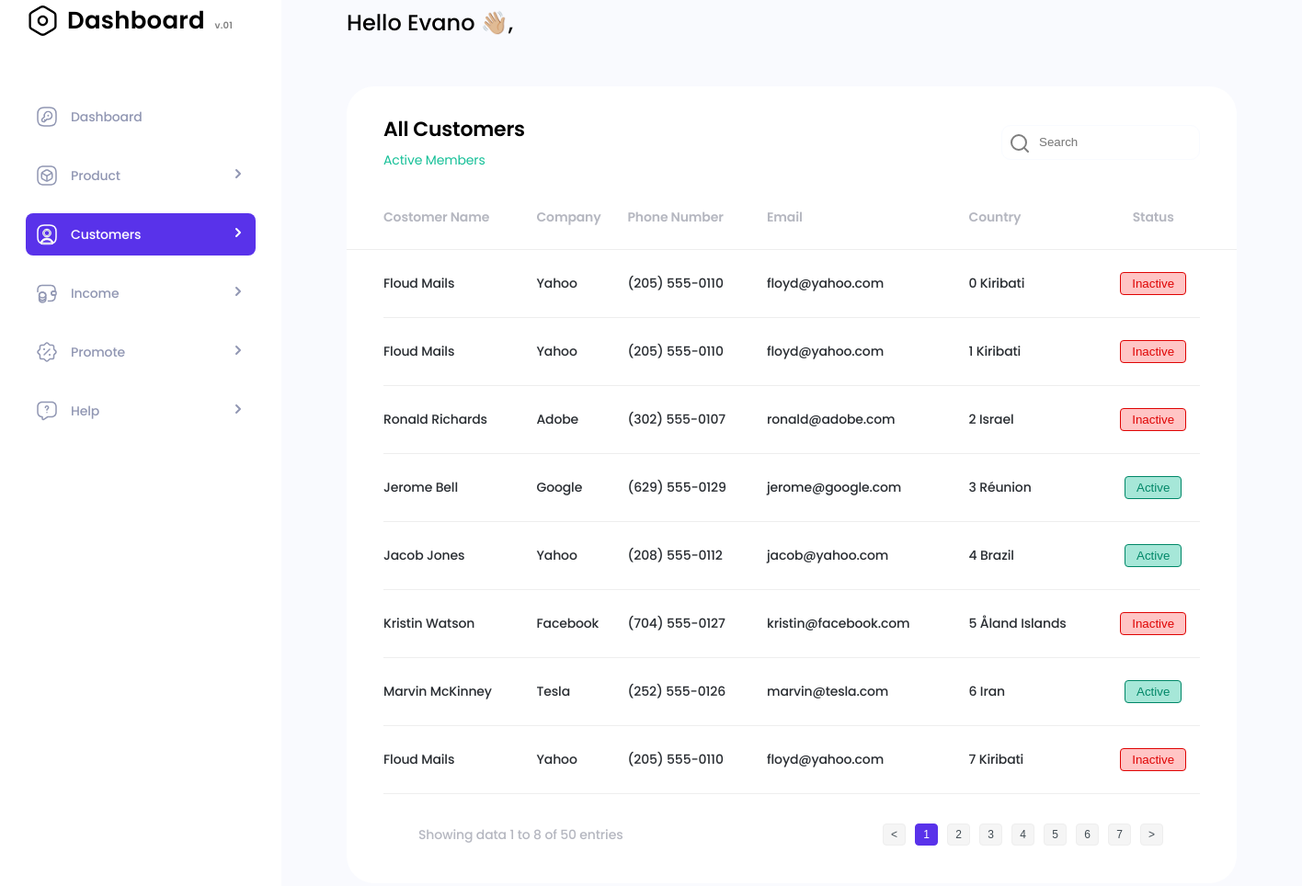
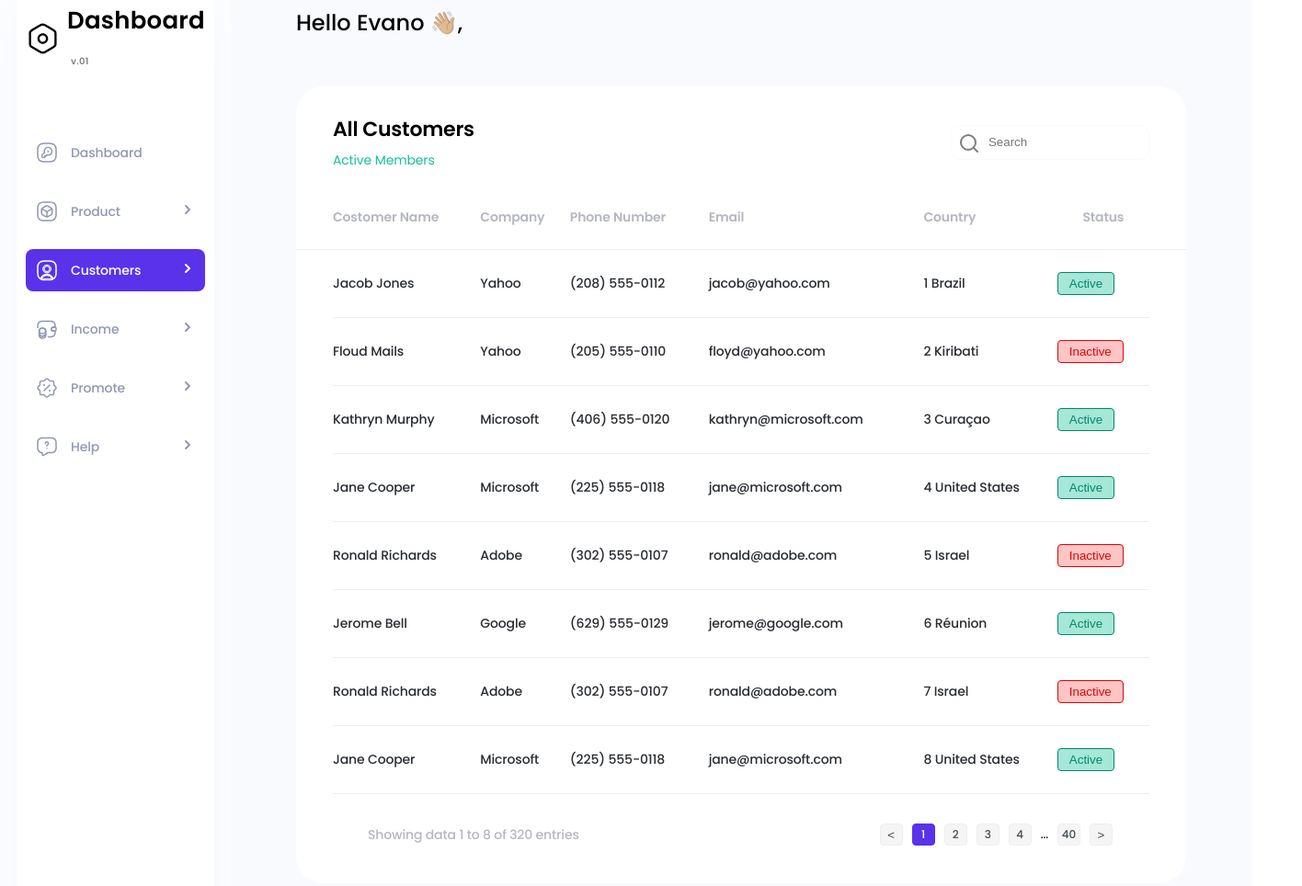
Before and after one commit to AndreyTara/exerciseInterviewFirst, a plain HTML site: page index.html in a window 1280 px wide. Shown: the part 34-998 px from the top of the page at 92% size, 1416 px wide, since content can reach past the window. Drawn offline with Linux system fonts and the light colour scheme.

Commit message:
Add-Point-pagination-add-module-js

```diff
--- a/assets/css/style.css
+++ b/assets/css/style.css
@@ -16,6 +16,9 @@ ol {
 a {
 	text-decoration: none;
 	color: inherit;
+	margin: 0;
+	padding: 0;
+	border: none;
 }
 
 p,
@@ -35,23 +38,14 @@ caption {
 }
 
 body {
-	margin: 0 auto;
+	margin: 0;
 }
 
-.visually-hidden {
-	display: none;
-	/* position: absolute;
-	width: 1px;
-	height: 1px;
-	margin: -1px;
-	border: 0;
-	padding: 0;
+button {
+	border: none;
+	display: block;
+}
 
-	white-space: nowrap;
-	clip-path: inset(100%);
-	clip: rect(0 0 0 0);
-	overflow: hidden; */
-}
 
 .wrapper {
 	display: flex;
@@ -60,19 +54,24 @@ body {
 	line-height: 1.2;
 	font-size: 500;
 	background-color: #FFFFFF;
-	margin: auto;
+	max-width: 1440px;
+	width: 100%;
+	margin: 0 auto;
 }
 
 .header {
-	padding: 0;
-	width: 306px;
-	height: 1198px;
+	margin: 27px 18px;
+	padding: 10px;
+	max-width: 306px;
+	width: 100%;
 	box-shadow: 0px 10px 60px 0px #E2ECF980;
 }
 
 .header-container {
-	margin: 37px 28px 37px 28px;
-	background-color: #FFFFFF;
+	display: flex;
+	flex-direction: column;
+	align-items: center;
+	justify-content: center;
 }
 
 .header-nav {
@@ -118,7 +117,8 @@ body {
 }
 
 .header-item {
-	width: 250px;
+	max-width: 250px;
+	width: 100%;
 	height: 46px;
 }
 
@@ -199,7 +199,7 @@ body {
 	color: #000;
 }
 
-.header-user-employment {
+.header-user-employee {
 	font-size: 12px;
 	font-weight: 400;
 	line-height: 1.5;
@@ -377,44 +377,55 @@ body {
 	margin: 0 auto 0 0;
 }
 
-.main-costumers-button-nav-slide {
+.main-costumers-pagination-container {
 	display: flex;
-	align-items: center;
+	gap: 10px;
 	margin: 0 0 0 auto;
-	gap: 10px;
 }
 
-.main-costumers-button-count-slide {
+
+.main-costumers-paganation-list {
 	display: flex;
 	gap: 10px;
-}
-
-.count-button {
-	display: flex;
 	align-items: center;
-	justify-content: center;
 	font-size: 12px;
 	font-weight: 500;
 	line-height: 1;
 	letter-spacing: -0.01em;
 	text-align: left;
+}
+
+.main-costumers-item {}
+
+.main-costumers-link {
+	display: flex;
+	align-items: center;
+	justify-content: center;
 	color: #404B52;
 	border: 1px solid #EEEEEE;
 	background-color: #F5F5F5;
 	width: 25px;
 	height: 24px;
 	padding: 6px 10px 6px 10px;
-	border-radius: 4px
+	border-radius: 4px;
+	user-select: none;
+	cursor: pointer;
 }
 
-.count-button:hover {
+.main-costumers-link:hover {
 	background-color: #5932EA;
 	border-color: #5932EA;
 	color: #ffff;
 }
 
-.count-button.is-active {
+.main-costumers-link:focus {
 	background-color: #5932EA;
 	border-color: #5932EA;
 	color: #ffff;
 }
+
+.main-costumers-link.is-active {
+	background-color: #5932EA;
+	border-color: #5932EA;
+	color: #ffff;
+}
--- /dev/null
+++ b/assets/script/const.js
@@ -0,0 +1,99 @@
+export const headerList = document.querySelector(".header-list");
+
+export const mainCostumersTbody = document.querySelector(".main-costumers-tbody");
+
+export const startArray = [
+	{
+		id: 1,
+		costomerName: "Jane Cooper",
+		company: "Microsoft",
+		phoneNumber: '(225) 555-0118',
+		email: "jane@microsoft.com",
+		country: 'United States',
+		statusT: 'Active'
+	},
+	{
+		id: 2,
+		costomerName: "Floud Mails",
+		company: "Yahoo",
+		phoneNumber: '(205) 555-0110',
+		email: "floyd@yahoo.com",
+		country: 'Kiribati',
+		statusT: 'Inactive'
+	},
+	{
+		id: 3,
+		costomerName: "Ronald Richards",
+		company: "Adobe",
+		phoneNumber: '(302) 555-0107',
+		email: "ronald@adobe.com",
+		country: 'Israel',
+		statusT: 'Inactive'
+	},
+	{
+		id: 4,
+		costomerName: "Marvin McKinney",
+		company: "Tesla",
+		phoneNumber: '(252) 555-0126',
+		email: "marvin@tesla.com",
+		country: 'Iran',
+		statusT: 'Active'
+	},
+	{
+		id: 5,
+		costomerName: "Jerome Bell",
+		company: "Google",
+		phoneNumber: '(629) 555-0129',
+		email: "jerome@google.com",
+		country: 'Réunion',
+		statusT: 'Active'
+	},
+	{
+		id: 6,
+		costomerName: "Kathryn Murphy",
+		company: "Microsoft",
+		phoneNumber: '(406) 555-0120',
+		email: "kathryn@microsoft.com",
+		country: 'Curaçao',
+		statusT: 'Active'
+	},
+	{
+		id: 7,
+		costomerName: "Jacob Jones",
+		company: "Yahoo",
+		phoneNumber: '(208) 555-0112',
+		email: "jacob@yahoo.com",
+		country: 'Brazil',
+		statusT: 'Active'
+	},
+	{
+		id: 8,
+		costomerName: "Kristin Watson",
+		company: "Facebook",
+		phoneNumber: '(704) 555-0127',
+		email: "kristin@facebook.com",
+		country: 'Åland Islands',
+		statusT: 'Inactive'
+	}
+]
+export const elNumbers = 320;
+
+
+const mainCostumersEntries = document.querySelector(".main-costumers-entries");
+const firstDomEntries = mainCostumersEntries.querySelector(".first");
+const lastDomEntries = mainCostumersEntries.querySelector(".last");
+const totalDomEntries = mainCostumersEntries.querySelector(".total");
+export const entriesValue = [
+	firstDomEntries,
+	lastDomEntries,
+	totalDomEntries,
+]
+
+const paginationListDOM = document.querySelector('.main-costumers-paganation-list');
+const firstLink = 1;
+const stepLink = 3;
+export const pushPaganationListValue = [
+	firstLink,
+	stepLink,
+	paginationListDOM
+]
--- /dev/null
+++ b/assets/script/fillMenu.js
@@ -0,0 +1,14 @@
+export function fillMenu(classNameDom) {
+	classNameDom.addEventListener("click", (e) => {
+		const prevСlassNameActiveLink = classNameDom.querySelector('.is-active');
+		if (e.target.id === e.currentTarget.id) {
+			return;
+		}
+		if (prevСlassNameActiveLink) {
+			prevСlassNameActiveLink.classList.remove("is-active");
+		}
+		const linkId = e.target.dataset.id;
+		const nextActiveLink = classNameDom.querySelector(`#${linkId}`);
+		nextActiveLink.classList.add("is-active");
+	});
+}
--- /dev/null
+++ b/assets/script/getData.js
@@ -0,0 +1,39 @@
+export function getData(basicArray, quantityOfElements) {
+	const currentArray = [];
+	const costomerName = [];
+	const company = [];
+	const phoneNumber = [];
+	const email = [];
+	const country = [];
+	const statusT = [];
+
+	basicArray.forEach((elem) => {
+		costomerName.push(elem.costomerName);
+		company.push(elem.company);
+		phoneNumber.push(elem.phoneNumber);
+		email.push(elem.email);
+		country.push(elem.country);
+		statusT.push(elem.statusT);
+	})
+
+	for (let i = 0; i < quantityOfElements; i++) {
+		let randomIndex = Math.floor(Math.random() * basicArray.length);
+		const randomObj = {
+			id: i + 1,
+			costomerName: costomerName[randomIndex],
+			company: company[randomIndex],
+			phoneNumber: phoneNumber[randomIndex],
+			email: email[randomIndex],
+			country: country[randomIndex],
+			statusT: statusT[randomIndex]
+		};
+		currentArray.push(randomObj);
+	}
+	return currentArray;
+}
+
+// async function getData() {
+// 	const response = await fetch('https://jsonplaceholder.typicode.com/posts');
+// 	const data = await response.json();
+// 	return data;
+// }
--- a/assets/script/main.js
+++ b/assets/script/main.js
@@ -1,213 +1,99 @@
-const startArray = [
-	{
-		id: 1,
-		costomerName: "Jane Cooper",
-		company: "Microsoft",
-		phoneNumber: '(225) 555-0118',
-		email: "jane@microsoft.com",
-		country: 'United States',
-		statusT: 'Active'
-	},
-	{
-		id: 2,
-		costomerName: "Floud Mails",
-		company: "Yahoo",
-		phoneNumber: '(205) 555-0110',
-		email: "floyd@yahoo.com",
-		country: 'Kiribati',
-		statusT: 'Inactive'
-	},
-	{
-		id: 3,
-		costomerName: "Ronald Richards",
-		company: "Adobe",
-		phoneNumber: '(302) 555-0107',
-		email: "ronald@adobe.com",
-		country: 'Israel',
-		statusT: 'Inactive'
-	},
-	{
-		id: 4,
-		costomerName: "Marvin McKinney",
-		company: "Tesla",
-		phoneNumber: '(252) 555-0126',
-		email: "marvin@tesla.com",
-		country: 'Iran',
-		statusT: 'Active'
-	},
-	{
-		id: 5,
-		costomerName: "Jerome Bell",
-		company: "Google",
-		phoneNumber: '(629) 555-0129',
-		email: "jerome@google.com",
-		country: 'Réunion',
-		statusT: 'Active'
-	},
-	{
-		id: 6,
-		costomerName: "Kathryn Murphy",
-		company: "Microsoft",
-		phoneNumber: '(406) 555-0120',
-		email: "kathryn@microsoft.com",
-		country: 'Curaçao',
-		statusT: 'Active'
-	},
-	{
-		id: 7,
-		costomerName: "Jacob Jones",
-		company: "Yahoo",
-		phoneNumber: '(208) 555-0112',
-		email: "jacob@yahoo.com",
-		country: 'Brazil',
-		statusT: 'Active'
-	},
-	{
-		id: 8,
-		costomerName: "Kristin Watson",
-		company: "Facebook",
-		phoneNumber: '(704) 555-0127',
-		email: "kristin@facebook.com",
-		country: 'Åland Islands',
-		statusT: 'Inactive'
-	}
-]
+// import { headerList} from './const.js'
+// import { fillMenu } from './fillMenu.js'
+// fillMenu(headerList);
 
-const quantityNumber = 50;
-function getMoucheData(customers, quantityNumber) {
-	const currentArray = [];
-	const costomerName = [];
-	const company = [];
-	const phoneNumber = [];
-	const email = [];
-	const country = [];
-	const statusT = [];
+import {
+	startArray,
+	elNumbers,
+	mainCostumersTbody,
+	entriesValue,
+	pushPaganationListValue
+} from './const.js'
+import { getData } from './getData.js'
+import { pushPageTable } from './pushTab.js'
+import { pushPageEntreis } from './pushEntries.js'
 
-	customers.forEach((elem) => {
-		costomerName.push(elem.costomerName);
-		company.push(elem.company);
-		phoneNumber.push(elem.phoneNumber);
-		email.push(elem.email);
-		country.push(elem.country);
-		statusT.push(elem.statusT);
-	})
 
-	for (i = 0; i < quantityNumber; i++) {
-		let randomIndex = Math.floor(Math.random() * customers.length);
-		const randomObj = {
-			id: i,
-			costomerName: costomerName[randomIndex],
-			company: company[randomIndex],
-			phoneNumber: phoneNumber[randomIndex],
-			email: email[randomIndex],
-			country: country[randomIndex],
-			statusT: statusT[randomIndex]
-		};
-		currentArray.push(randomObj);
-	}
-	return currentArray;
+function main() {
+	let currentPage = 1; //start for '1'
+	const customers = getData(startArray, elNumbers);
+
+	pushPageTable(customers, mainCostumersTbody, currentPage);
+	pushPageEntreis(customers, entriesValue, currentPage);
+
+
+	function pushScrollPaganationList(arrData, pushPaganationListValue, currentPage) {
+		const [
+			firstLink,
+			stepLink,
+			paginationListDOM
+		] = pushPaganationListValue
+		const totalCountButton = Math.ceil(arrData.length / 8);
+		paginationListDOM.innerHTML = '';
+		let [fragmentTbodyTr, styleIsActive] = '';
+		const lastLink = Math.ceil(arrData.length / 8);
+		let indexLink = [1, 2, 3, 4, 5, 6];
+		let indexPoint = [0, 0, 0, 0, 0, 0];
+		if (lastLink < 7) {
+			indexLink = [1, 2, 3, 4, 5, 6];
+			indexPoint = [0, 0, 0, 0, 0, 0];
+		} else if (currentPage <= stepLink) {
+			indexLink = [firstLink, firstLink + 1, firstLink + 2, firstLink + 3, firstLink + 4, lastLink];
+			indexPoint = [0, 0, 0, 0, firstLink + 4, 0];
+		} else if (currentPage >= lastLink - stepLink) {
+			indexLink = [firstLink, lastLink - 4, lastLink - 3, lastLink - 2, lastLink - 1, lastLink]
+			indexPoint = [0, lastLink - 4, 0, 0, 0, 0];
+		} else if ((currentPage < lastLink - stepLink) & (currentPage > stepLink)) {
+			indexLink = [firstLink, currentPage - 2, currentPage - 1, currentPage, currentPage + 1, currentPage + 2, lastLink]
+			indexPoint = [0, currentPage - 2, 0, 0, 0, currentPage + 2, 0];
 		}
 
-const customers = getMoucheData(startArray, quantityNumber);
+		for (let i = 1; i < totalCountButton + 1; i++) {
+			let currentIndexId = indexLink[i - 1];
+			if (typeof (indexLink[i - 1]) === 'number') {
+				let currentValue = currentIndexId;
+				let currentStyle = 'main-costumers-link'
 
-
-function addFillLinkMenu(classNameList) {
-	classNameList.addEventListener("click", (e) => {
-		const prevСlassNameActiveLink = classNameList.querySelector('.is-active');
-		if (e.target.id === e.currentTarget.id) {
-			return;
-		}
-		if (prevСlassNameActiveLink) {
-			prevСlassNameActiveLink.classList.remove("is-active");
-		}
-		const linkId = e.target.dataset.id;
-		const nextActiveLink = classNameList.querySelector(`#${linkId}`);
-		nextActiveLink.classList.add("is-active");
-	});
+				if (indexLink[i - 1] === indexPoint[i - 1]) {
+					currentValue = '...'; //...&#8230;
+					currentStyle = '';
+				} else {
+					currentValue = currentIndexId;
+					currentStyle = 'main-costumers-link';
 				}
 
-const headerList = document.querySelector(".header-list");
-addFillLinkMenu(headerList);
-
-
-// const ++++++++++++++++++++++
-
-
-let currentSlideTable = 1; //start for '1'
-
-const mainCostumersTbody = document.querySelector(".main-costumers-tbody");
-
-function pushListTable(arrayCuctomers, mainCostumersTbody, currentSlideTable) {
-	mainCostumersTbody.innerHTML = '';
-	const firstIndex = currentSlideTable * 8 - 8;
-	const lastIndex = currentSlideTable * 8;
-	arrayCuctomers.map((customer, index) => {
-		if ((index >= firstIndex) & (index < lastIndex)) {
-			let stateStatusT = customer.statusT === "Active" ? "is-active" : "is-inactive";
-			const fragmentTbodyTr =
-				`<tr class="main-costumers-tbody-tr">
-			 <td class="main-costumers-td">${customer.costomerName}</td>
-			 <td class="main-costumers-td">${customer.company}</td>
-			 <td class="main-costumers-td">${customer.phoneNumber}</td>
-			 <td class="main-costumers-td">${customer.email}</td>
-			 <td class="main-costumers-td">${customer.id} ${customer.country}</td>
-			 <td class="main-costumers-td">
-					 <button class="main-costumers-btn ${stateStatusT}" > ${customer.statusT}</button>
-			 </td>
-		 </tr>`
-			mainCostumersTbody.innerHTML += fragmentTbodyTr;
-		}
-	})
-}
-pushListTable(customers, mainCostumersTbody, currentSlideTable);
-
-
-const mainCostumersEntries = document.querySelector(".main-costumers-entries");
-// area change Entreis Table
-function pushCountEntreisTable(customers, mainCostumersEntries, currentSlideTable) {
-	const firstNumberEntries = mainCostumersEntries.querySelector(".first");
-	const lastNumberEntries = mainCostumersEntries.querySelector(".last");
-	const totalNumberEntries = mainCostumersEntries.querySelector(".total");
-	const totalCountElement = customers.length;
-	totalNumberEntries.textContent = totalCountElement;
-	const firstCountElement = currentSlideTable * 8 - 7;
-	firstNumberEntries.textContent = firstCountElement;
-	const lastCountElement = currentSlideTable * 8;
-	if (totalCountElement >= lastCountElement) {
-		lastNumberEntries.textContent = lastCountElement;
-	} else {
-		lastNumberEntries.textContent = totalCountElement;
-	}
-}
-pushCountEntreisTable(customers, mainCostumersEntries, currentSlideTable);
-
-
-function pushScrollButtonSlide(customers, mainCostumersButtonCountSlide, currentSlideTable) {
-	const totalCountButton = Math.ceil(customers.length / 8);
-	mainCostumersButtonCountSlide.innerHTML = '';
-	let styleIsActive = '';
-	for (let i = 1; i < totalCountButton + 1; i++) {
-		if (currentSlideTable === i) {
+				if (currentPage === currentIndexId) {
 					styleIsActive = 'is-active';
 				}
-		let fragmentTbodyTr = `<button class="count-button ${styleIsActive}" type="button"  id='id-${i}'>${i}</button>`
+
+				fragmentTbodyTr = `<li class=".main-costumers-item" >
+				<a class="${currentStyle} ${styleIsActive}" id='link-${currentIndexId}' href="">
+				${currentValue} 	</a> </li>`
+				paginationListDOM.innerHTML += fragmentTbodyTr;
 				styleIsActive = '';
-		mainCostumersButtonCountSlide.innerHTML += fragmentTbodyTr;
+			}
 		}
 	}
 
 
-const mainCostumersButtonCountSlide = document.querySelector('.main-costumers-button-count-slide');
-pushScrollButtonSlide(customers, mainCostumersButtonCountSlide, currentSlideTable)
+
+	pushScrollPaganationList(customers, pushPaganationListValue, currentPage);
 
 
-const mainCostumersButtonNavSlide = document.querySelector(".main-costumers-button-nav-slide");
+	const paginationContainerDOM = document.querySelector(".main-costumers-pagination-container");
 
-function offsetButton(customers, mainCostumersButtonNavSlide, mainCostumersButtonCountSlide, mainCostumersEntries, mainCostumersTbody) {
-	mainCostumersButtonNavSlide.addEventListener('click', (e) => {
-		let nextSlideIndexId = 0;
+	function offsetButton(
+		customers,
+		paginationContainerDOM,
+		entriesValue,
+		mainCostumersTbody,
+		paginationListDOM,
+		pushPaganationListValue
+	) {
+		paginationContainerDOM.addEventListener('click', (e) => {
+			let nextSlideIndexId;
 			const pushSlideIndexId = +e.target.id.split('-')[1];
-		let itemPrev = mainCostumersButtonCountSlide.querySelector('.is-active');
+			let itemPrev = paginationListDOM.querySelector('.is-active');
 			let prevSlideIndexId = +itemPrev.id.split('-')[1];
 			let itemNext = {};
 			let maxSlideIndexId = Math.ceil(customers.length / 8);
@@ -220,7 +106,7 @@ function offsetButton(customers, mainCostumersButtonNavSlide, mainCostumersButto
 			} else if (e.target.id === 'scrollButtonContainer') {
 				// захист від помилок тик до контейнеру
 				return;
-		} else if (e.target.id === 'scrollButtonPoints') {
+			} else if (e.target.id === 'link') {
 				// захист від помилок тик до контейнеру
 				return;
 			} else if (e.target.id === 'nextBtnSlide') {
@@ -230,7 +116,7 @@ function offsetButton(customers, mainCostumersButtonNavSlide, mainCostumersButto
 					nextSlideIndexId = maxSlideIndexId;
 					return;
 				}
-			itemNext = mainCostumersButtonCountSlide.querySelector('#id-' + `${nextSlideIndexId}`);
+				itemNext = paginationListDOM.querySelector('#link-' + `${nextSlideIndexId}`);
 				itemNext.classList.add("is-active");
 				itemPrev.classList.remove("is-active");
 
@@ -241,21 +127,31 @@ function offsetButton(customers, mainCostumersButtonNavSlide, mainCostumersButto
 					nextSlideIndexId = 1;
 					return;
 				}
-			itemNext = mainCostumersButtonCountSlide.querySelector('#id-' + `${nextSlideIndexId}`);
+				itemNext = paginationListDOM.querySelector('#link-' + `${nextSlideIndexId}`);
 				itemNext.classList.add("is-active");
 				itemPrev.classList.remove("is-active");
 			} else if (typeof (pushSlideIndexId) === 'number') {
 				// жмаканя на 'number'
 				nextSlideIndexId = pushSlideIndexId;
-			itemNext = mainCostumersButtonCountSlide.querySelector('#id-' + `${nextSlideIndexId}`);
+				itemNext = paginationListDOM.querySelector('#link-' + `${nextSlideIndexId}`);
 				itemNext.classList.add("is-active");
 				itemPrev.classList.remove("is-active");
 			}
 
-		pushCountEntreisTable(customers, mainCostumersEntries, nextSlideIndexId);
-		pushListTable(customers, mainCostumersTbody, nextSlideIndexId);
-
+			pushPageEntreis(customers, entriesValue, nextSlideIndexId);
+			pushPageTable(customers, mainCostumersTbody, nextSlideIndexId);
+			pushScrollPaganationList(customers, pushPaganationListValue, nextSlideIndexId)
 		})
 	}
 
-offsetButton(customers, mainCostumersButtonNavSlide, mainCostumersButtonCountSlide, mainCostumersEntries, mainCostumersTbody);
+	offsetButton(
+		customers,
+		paginationContainerDOM,
+		entriesValue,
+		mainCostumersTbody,
+		paginationListDOM,
+		pushPaganationListValue
+	);
+}
+
+main()
--- /dev/null
+++ b/assets/script/pushEntries.js
@@ -0,0 +1,17 @@
+export function pushPageEntreis(arrData, entriesValue, page) {
+	const [
+		firstDomEntries,
+		lastDomEntries,
+		totalDomEntries,
+	] = entriesValue;
+	const totalNumberElements = arrData.length;
+	totalDomEntries.textContent = totalNumberElements;
+	let firstNUmberElements = page * 8 - 7;//start count for '1'
+	let lastNumberElements = page * 8;
+	firstDomEntries.textContent = firstNUmberElements;
+	if (totalNumberElements >= lastNumberElements) {
+		lastDomEntries.textContent = lastNumberElements;
+	} else {
+		lastDomEntries.textContent = totalNumberElements;
+	}
+}
--- /dev/null
+++ b/assets/script/pushTab.js
@@ -0,0 +1,25 @@
+
+
+export function pushPageTable(arrData, containerElDom, page) {
+	page--; //increnemt for count array for '0'
+	containerElDom.innerHTML = '';
+	const firstIndexElement = page * 8; //start count elenemt for '0'
+	const lastIndexElement = page * 8 + 8;
+	arrData.map((element, index) => {
+		if ((index >= firstIndexElement) & (index < lastIndexElement)) {
+			let stateStatusT = element.statusT === "Active" ? "is-active" : "is-inactive";
+			const fragmentTbodyTr =
+				`<tr class="main-costumers-tbody-tr">
+			 <td class="main-costumers-td">${element.costomerName}</td>
+			 <td class="main-costumers-td">${element.company}</td>
+			 <td class="main-costumers-td">${element.phoneNumber}</td>
+			 <td class="main-costumers-td">${element.email}</td>
+			 <td class="main-costumers-td">${element.id} ${element.country}</td>
+			 <td class="main-costumers-td">
+					 <button class="main-costumers-btn ${stateStatusT}" > ${element.statusT}</button>
+			 </td>
+		 </tr>`
+			containerElDom.innerHTML += fragmentTbodyTr;
+		}
+	})
+}
--- a/index.html
+++ b/index.html
@@ -192,7 +192,7 @@
 					<img class="header-user-img" src="./assets/img/Evano.jpg" alt="Evano" width="42" height="42">
 					<div class="header-user-info">
 						<h3 class="header-user-name">Evano</h3>
-						<p class="header-user-employment">Project Manager</p>
+						<p class="header-user-employee">Project Manager</p>
 					</div>
 				</div>
 			</div>
@@ -244,14 +244,20 @@
 									<p> Showing data <span class="first">1</span> to <span class="last">8</span> of <span
 											class="total">256K</span> entries</p>
 								</div>
-								<div class="main-costumers-button-nav-slide" id='arrowButtonContainer'>
-									<button class="count-button" id="prevBtnSlide" type="button">&lt;</button>
-									<ul class="main-costumers-button-count-slide" id="scrollButtonContainer">
-										<li class="count-button is-active" id="btn-1">1</li>
-										<li class="count-button" id="btn-2">2</li>
-										<li class="count-button" id="btn-3">3</li>
+								<div class="main-costumers-pagination-container" id='arrowButtonContainer'>
+									<button class="main-costumers-link" id="prevBtnSlide">&lt;</button>
+									<ul class="main-costumers-paganation-list" id="scrollButtonContainer">
+										<li class="main-costumers-item is-active">
+											<a class="main-costumers-link" id='link-1'> 1 </a>
+										</li>
+										<li class="main-costumers-item">
+											<a class="main-costumers-link" id='link-2'>2 </a>
+										</li>
+										<li class="main-costumers-item">
+											<a class="main-costumers-link" id='link-3'> 3 </a>
+										</li>
 									</ul>
-									<button class="count-button" id="nextBtnSlide" type="button">&gt;</button>
+									<button class="main-costumers-link" id="nextBtnSlide">&gt;</button>
 								</div>
 							</div>
 						</div>
@@ -263,7 +269,9 @@
 	<footer class="footer">
 
 	</footer>
-	<script src="./assets/script/main.js"></script>
+	<script src="./assets/script/main.js" type="module"></script>
+	<script src="./assets/script/const.js" type="module"></script>
+	<script src="./assets/script/pushTab.js" type="module"></script>
 </body>
 
 </html>
```
Also changed, not shown: 1 other file. Lines whose indentation alone changed are shown as unchanged.
